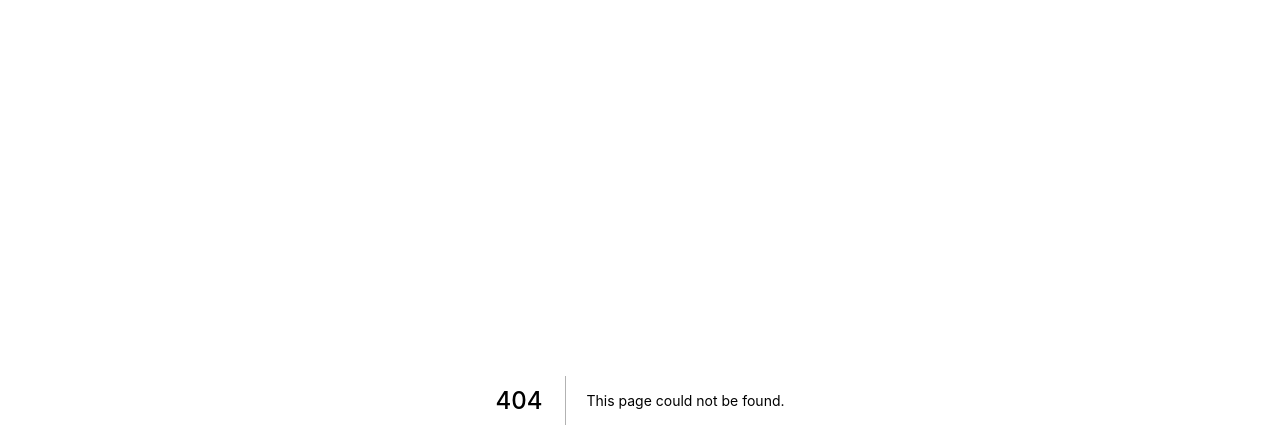
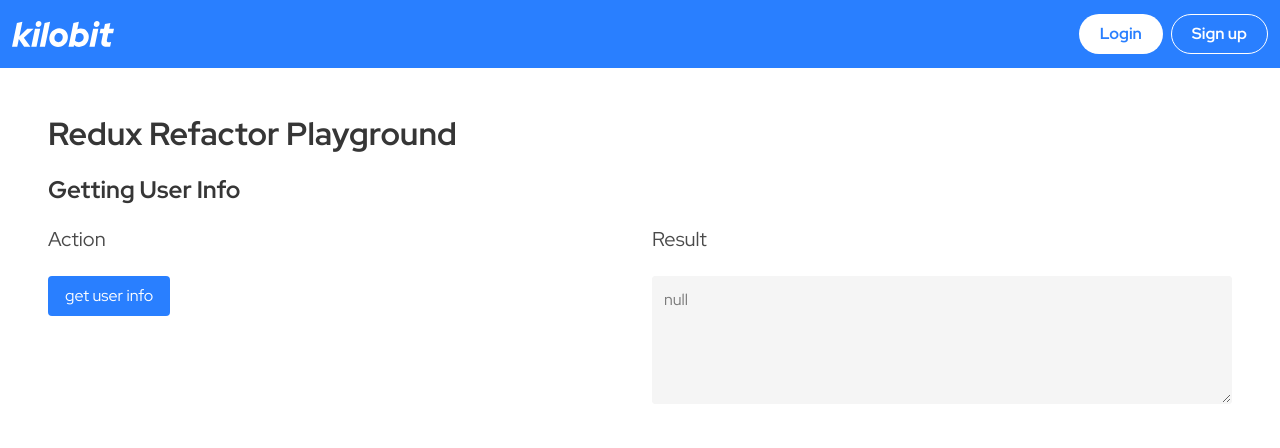
Before and after one commit to applecrazy/kilobit-frontend, a Next.js app: page /reduxed in a window 1280 px wide. Before the commit this address had no page. Shown: the top 448 px of the page. Built offline with nearby package versions, Linux system fonts and the light colour scheme.

Commit message:
Begin work on centralizing state management (Redux)

```diff
--- /dev/null
+++ b/actions/index.js
@@ -0,0 +1,38 @@
+import fetch from 'isomorphic-unfetch'
+
+
+const { API_ROOT } = process.env
+
+export const REQUEST_USER_INFO = 'REQUEST_USER_INFO'
+function requestUserInfo(username) {
+	return {
+		type: REQUEST_USER_INFO,
+		username
+	}
+}
+
+export const RECEIVE_USER_INFO = 'RECEIVE_USER_INFO'
+function receiveUserInfo(username, infoJSON) {
+	return {
+		type: RECEIVE_USER_INFO,
+		username,
+		info: infoJSON.result
+	}
+}
+
+export function getUserInfo(username) {
+	return dispatch => {
+		dispatch(requestUserInfo(username))
+		const payload = {
+			method: 'POST',
+			cache: 'no-cache',
+			headers: {
+				'Content-Type': 'application/json'
+			},
+			body: JSON.stringify({ username })
+		}
+		return fetch(`${API_ROOT}/user/info`, payload)
+			.then(response => response.json(), err => console.error(err))
+			.then(json => dispatch(receiveUserInfo(username, json)))
+	}
+}
--- a/package.json
+++ b/package.json
@@ -22,6 +22,10 @@
     "react": "16.12.0",
     "react-bottom-scroll-listener": "^3.0.0",
     "react-dom": "16.12.0",
+    "react-redux": "^7.1.3",
+    "redux": "^4.0.5",
+    "redux-logger": "^3.0.6",
+    "redux-thunk": "^2.3.0",
     "timeago-react": "^3.0.0"
   },
   "devDependencies": {
--- a/pages/_app.js
+++ b/pages/_app.js
@@ -3,6 +3,8 @@ import App from 'next/app'
 import NProgress from 'nprogress'
 import Router from 'next/router'
 import Head from 'next/head'
+import { Provider } from 'react-redux'
+import store from '../store'
 
 NProgress.configure({ showSpinner: false })
 
@@ -21,7 +23,9 @@ export default class KilobitApp extends App {
 				<Head>
 					<link rel="stylesheet" href="/nprogress.css" />
 				</Head>
-				<Component {...pageProps} />
+				<Provider store={store}>
+					<Component {...pageProps} />
+				</Provider>
 			</>
 		)
 	}
--- /dev/null
+++ b/pages/reduxed.js
@@ -0,0 +1,36 @@
+import { connect } from 'react-redux'
+import { getUserInfo } from '../actions'
+import Layout from '../components/layout'
+import classNames from 'classnames'
+
+const Reduxed = props => {
+	console.log(props)
+	return (
+		<Layout withIcons withNavbar>
+			<section className="section">
+				<h1 className="title">Redux Refactor Playground</h1>
+				<h4 className="title is-4">Getting User Info</h4>
+				<div className="columns">
+					<div className="column is-6">
+						<h5 className="subtitle">Action</h5>
+						<button className={classNames('button', 'is-primary', { 'is-loading': props.loading })} onClick={() => props.getUserInfo('zuck')}>get user info</button>
+					</div>
+					<div className="column is-6">
+						<h5 className="subtitle">Result</h5>
+						<textarea className="textarea" style={{borderRadius: '3px'}} disabled value={JSON.stringify(props.userInfo)}></textarea>
+					</div>
+				</div>
+			</section>
+		</Layout>
+	)
+}
+
+const mapDispatchToProps = { getUserInfo }
+const mapStateToProps = state => {
+	return {
+		userInfo: state.curUserInfo,
+		loading: state.loadingUserInfo
+	}
+}
+
+export default connect(mapStateToProps, mapDispatchToProps)(Reduxed)
--- /dev/null
+++ b/reducers/index.js
@@ -0,0 +1,27 @@
+import { REQUEST_USER_INFO, RECEIVE_USER_INFO } from '../actions'
+const initialState = {
+	error: null, // string error?
+	status: null, // status code
+	loadingAuth: false,
+	loggedInUser: null, // logged in user info
+	isLoggedIn: false, // boolean
+	authToken: null, // auth token, string
+	loadingBits: false,
+	bits: [], // bit array
+	bitType: 'USER_BITS', // type of bits that are stored
+	curUserInfo: null, // object
+	loadingUserInfo: false
+}
+
+function kilobitApp(state = initialState, action) {
+	switch (action.type) {
+		case REQUEST_USER_INFO:
+			return { ...state, loadingUserInfo: true }
+		case RECEIVE_USER_INFO:
+			return { ...state, curUserInfo: action.info, loadingUserInfo: false }
+		default:
+			return state
+	}
+}
+
+export default kilobitApp
--- /dev/null
+++ b/store/index.js
@@ -0,0 +1,19 @@
+import thunkMiddleware from 'redux-thunk'
+import { createLogger } from 'redux-logger'
+import { createStore, applyMiddleware, compose } from 'redux'
+
+import rootReducer from '../reducers'
+
+const loggerMiddleware = createLogger()
+const composeEnhancers = (typeof window !== 'undefined' && window.__REDUX_DEVTOOLS_EXTENSION_COMPOSE__) || compose
+const store = createStore(
+	rootReducer,
+	composeEnhancers(
+		applyMiddleware(
+			thunkMiddleware, // lets us dispatch() functions
+			loggerMiddleware // neat middleware that logs actions
+		)
+	)
+)
+
+export default store
```
Also changed, not shown: 1 other file (tests, documents, lock files or other folders).
